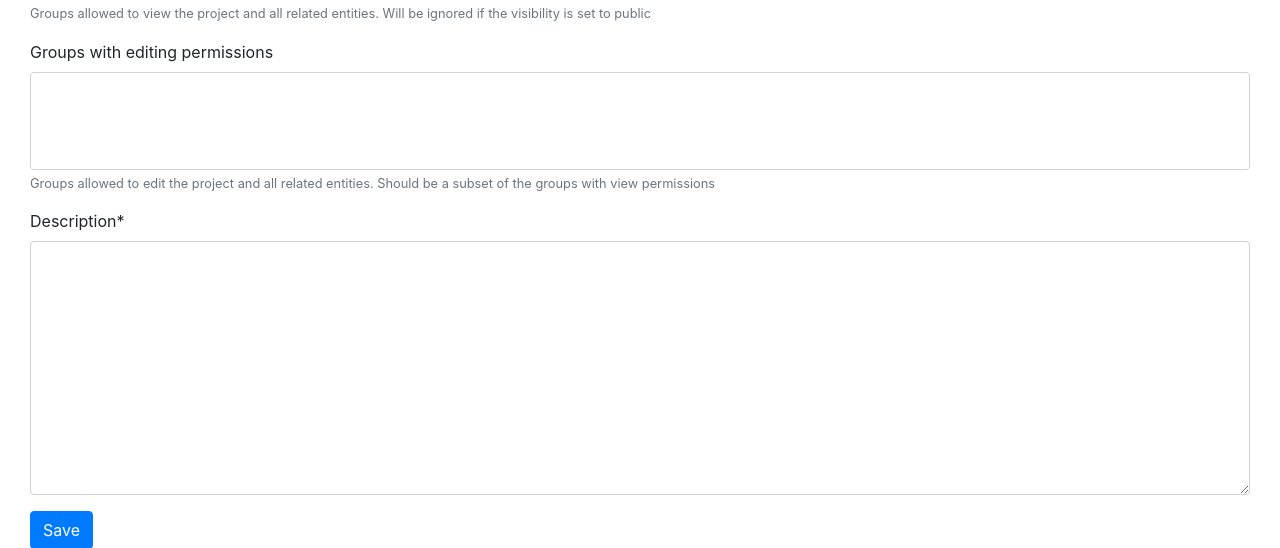
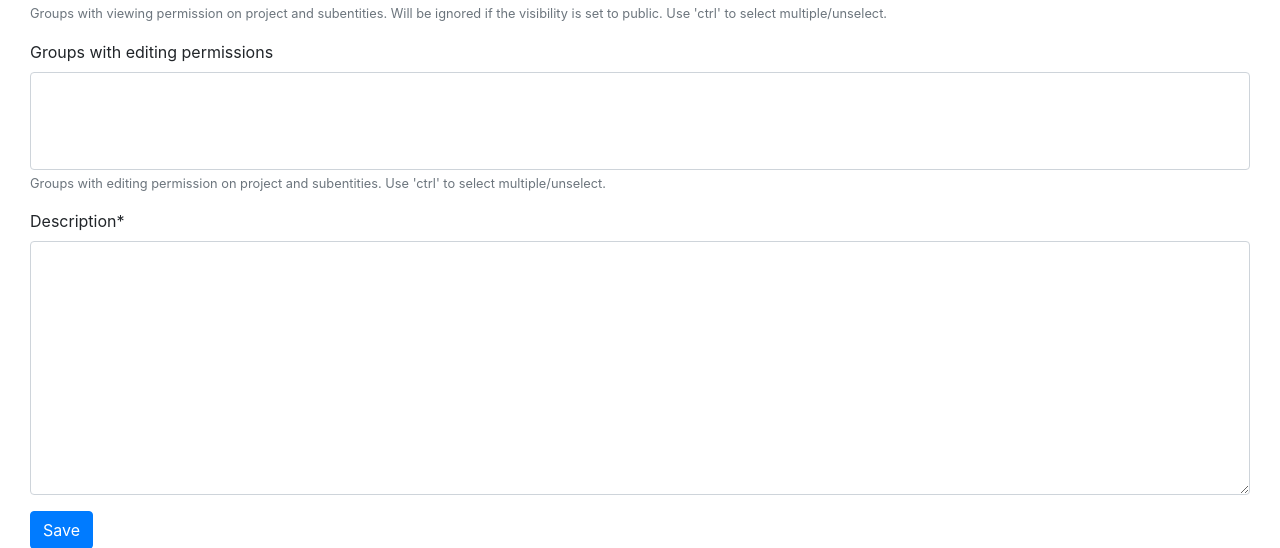
Before and after one commit to umr1085-irset/toxsign_v2, a Django app: page /projects/create/ in a window 1280 px wide. Shown: the part 533-1081 px from the top of the page. Run offline with Django 3.2, Linux system fonts and the light colour scheme; a user stored in the database is signed in; lists and menus that the app fills with data are empty; parts of the project's set-up code (start-up, migrations or seed data) failed here and were passed over; some libraries are stand-ins or nearby versions.

Commit message:
Form validation for permission type & typo fix

```diff
--- a/toxsign/projects/forms.py
+++ b/toxsign/projects/forms.py
@@ -3,6 +3,8 @@ from crispy_forms.helper import FormHelper
 from crispy_forms.layout import Submit, Layout
 from crispy_forms.bootstrap import FormActions
 
+from django.core.exceptions import ValidationError
+from django.utils.translation import gettext_lazy as _
 from toxsign.projects.models import Project
 
 class ProjectCreateForm(forms.ModelForm):
@@ -20,14 +22,27 @@ class ProjectCreateForm(forms.ModelForm):
         self.user = kwargs.pop('user')
 
         super(ProjectCreateForm, self).__init__(*args, **kwargs)
-        self.fields['read_groups'].help_text = "Groups allowed to view the project and all related entities. Will be ignored if the visibility is set to public"
-        self.fields['edit_groups'].help_text = "Groups allowed to edit the project and all related entities. Should be a subset of the groups with view permissions"
+        self.fields['read_groups'].help_text = "Groups with viewing permission on project and subentities. Will be ignored if the visibility is set to public. Use 'ctrl' to select multiple/unselect."
+        self.fields['edit_groups'].help_text = "Groups with editing permission on project and subentities. Use 'ctrl' to select multiple/unselect."
 
         # TODO : Give link to group creation interface?
-        groups = self.user.groups.values_list('name',flat=True)
+        groups = self.user.groups.all()
         self.fields['read_groups'].queryset = groups
         self.fields['edit_groups'].queryset = groups
 
         self.helper = FormHelper(self)
         self.helper.form_method = 'POST'
         self.helper.add_input(Submit('save', 'Save'))
+
+
+    def is_valid(self):
+        valid = super(ProjectCreateForm, self).is_valid()
+        if not valid:
+            return valid
+
+        for edit_group in self.cleaned_data['edit_groups']:
+            if edit_group not in self.cleaned_data['read_groups']:
+                self.add_error("edit_groups", ValidationError(_('Projects with editing rights must also have reading rights'), code='invalid'))
+                return False
+
+        return True
--- a/toxsign/templates/users/user_detail.html
+++ b/toxsign/templates/users/user_detail.html
@@ -157,7 +157,7 @@
                 </div>
                 </div>
                 <div class="tab-pane {{in_use.project}}" id="project">
-                <h2>My projects <a role="button" href="#" class="btn btn-outline-info float-right"><i class="fas fa-external-link-alt"></i> New</a></h2>
+                <h2>My projects <a role="button" href="{% url 'projects:project_create' %}" class="btn btn-outline-info float-right"><i class="fas fa-external-link-alt"></i> New</a></h2>
                   <div class="table-responsive-xl">
                     <table class="table table-hover">
                       <thead>
@@ -179,7 +179,6 @@
                             <td>
                               {% if project.permissions.edit %}
                               <a role="button" href="{% url 'projects:project_edit' project.id %}" class="btn btn-outline-success"><i class="far fa-edit"></i> Edit</a>
-                              <a role="button" href="#" class="btn btn-outline-info"><i class="far fa-share-square"></i> Share</a>
                               {% endif %}
                               {% if project.permissions.delete %}
                               <a role="button" href="#" class="btn btn-outline-danger"><i class="far fa-trash-alt"></i> Delete</a>
```
